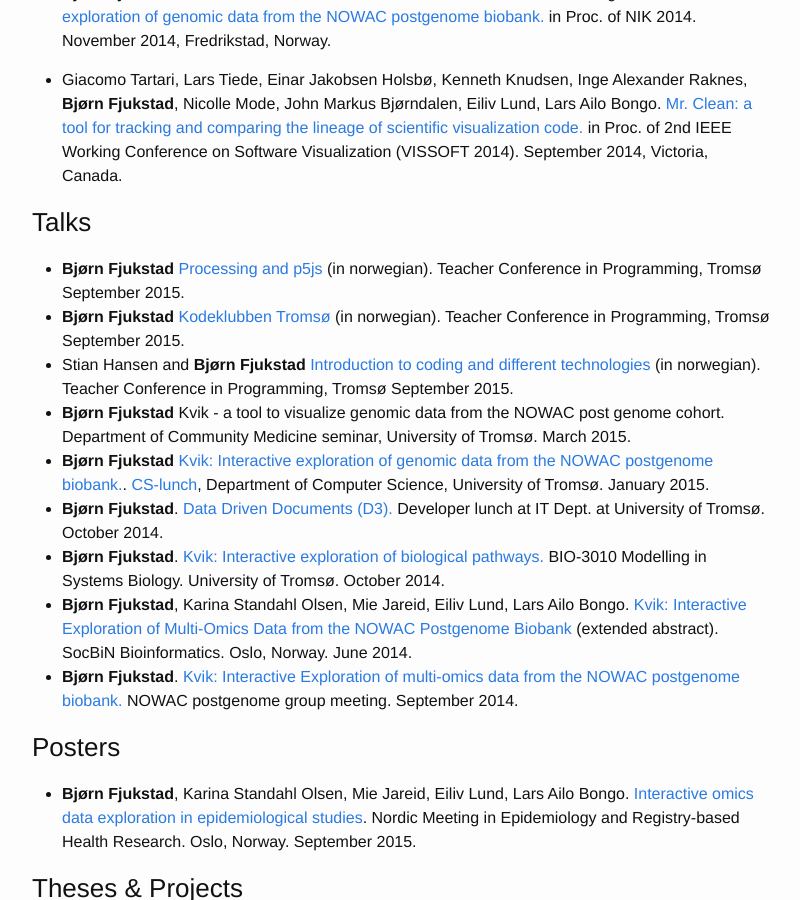
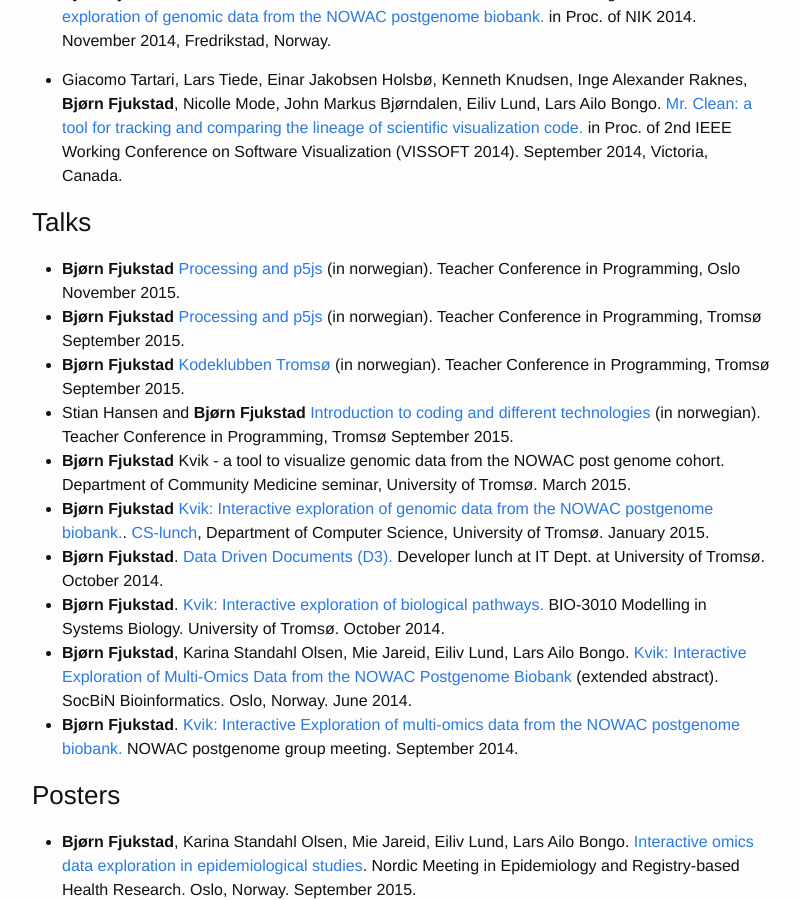
Before and after one commit to fjukstad/fjukstad.github.io, a Jekyll site: the page built from research.md, in a window 1280 px wide and 900 px high, scrolled down 348 px. Shown: the whole window, without its empty margins (238-1038 px from the left). Built offline with Jekyll 4.4.1, drawn with Linux system fonts in a browser that asks for light colours.

Commit message:
add oslo workshop

```diff
--- a/research.md
+++ b/research.md
@@ -23,6 +23,8 @@ Here's a (hopefully) updated list of my publications, talks etc.
   Victoria, Canada.
 
 ### Talks
+- **Bjørn Fjukstad** [Processing and p5js](http://kodeklubben-tromso.github.io/laererkonferanse/workshops/processing/presentasjon/) (in norwegian).
+    Teacher Conference in Programming, Oslo November 2015.
 - **Bjørn Fjukstad** [Processing and p5js](http://kodeklubben-tromso.github.io/laererkonferanse/workshops/processing/presentasjon/) (in norwegian).
     Teacher Conference in Programming, Tromsø September 2015.
 - **Bjørn Fjukstad** [Kodeklubben Tromsø](https://github.com/kodeklubben-tromso/laererkonferanse/raw/master/presentasjoner/kodeklubben-troms%C3%B8.pdf) (in norwegian).
```
